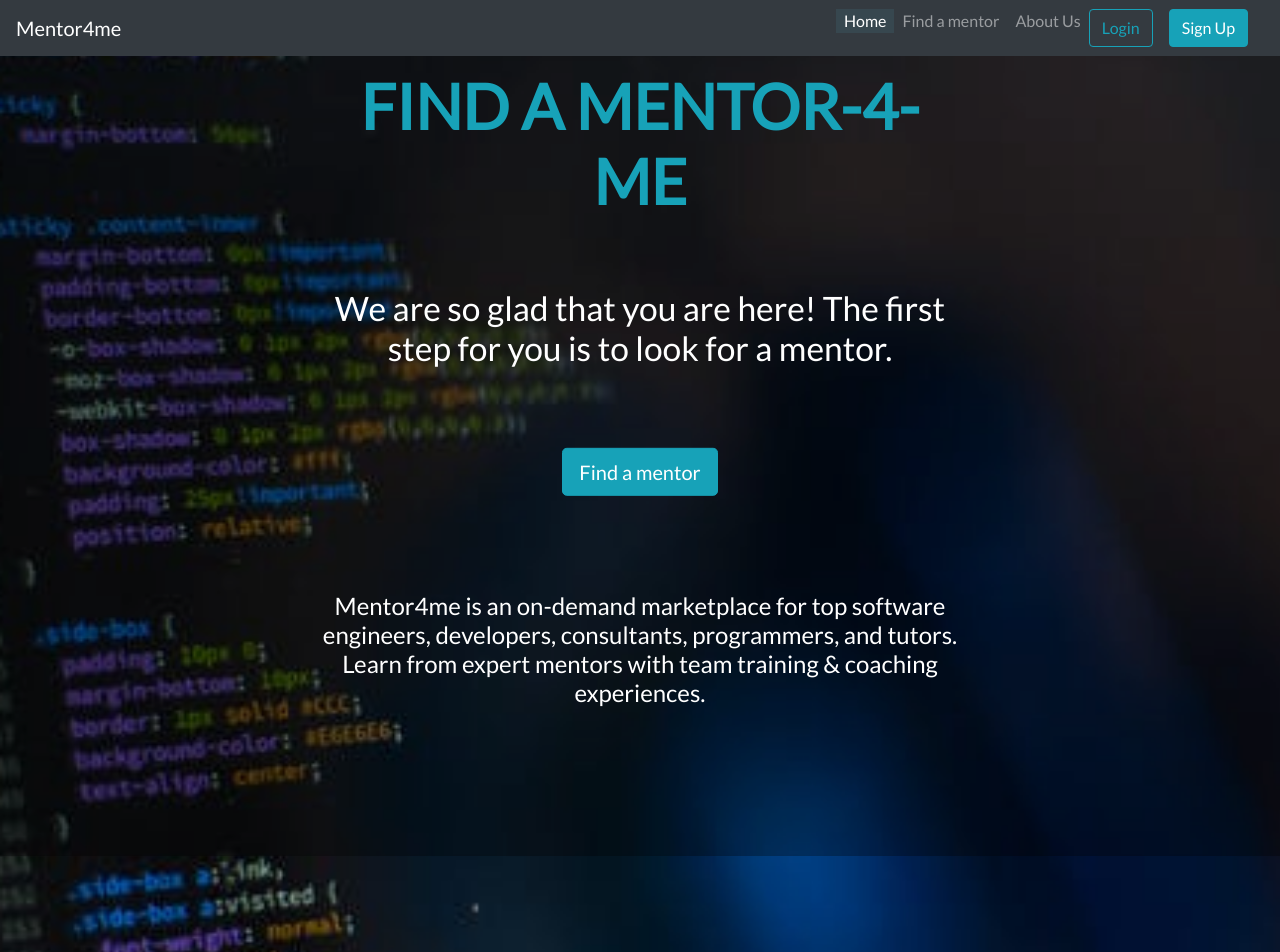
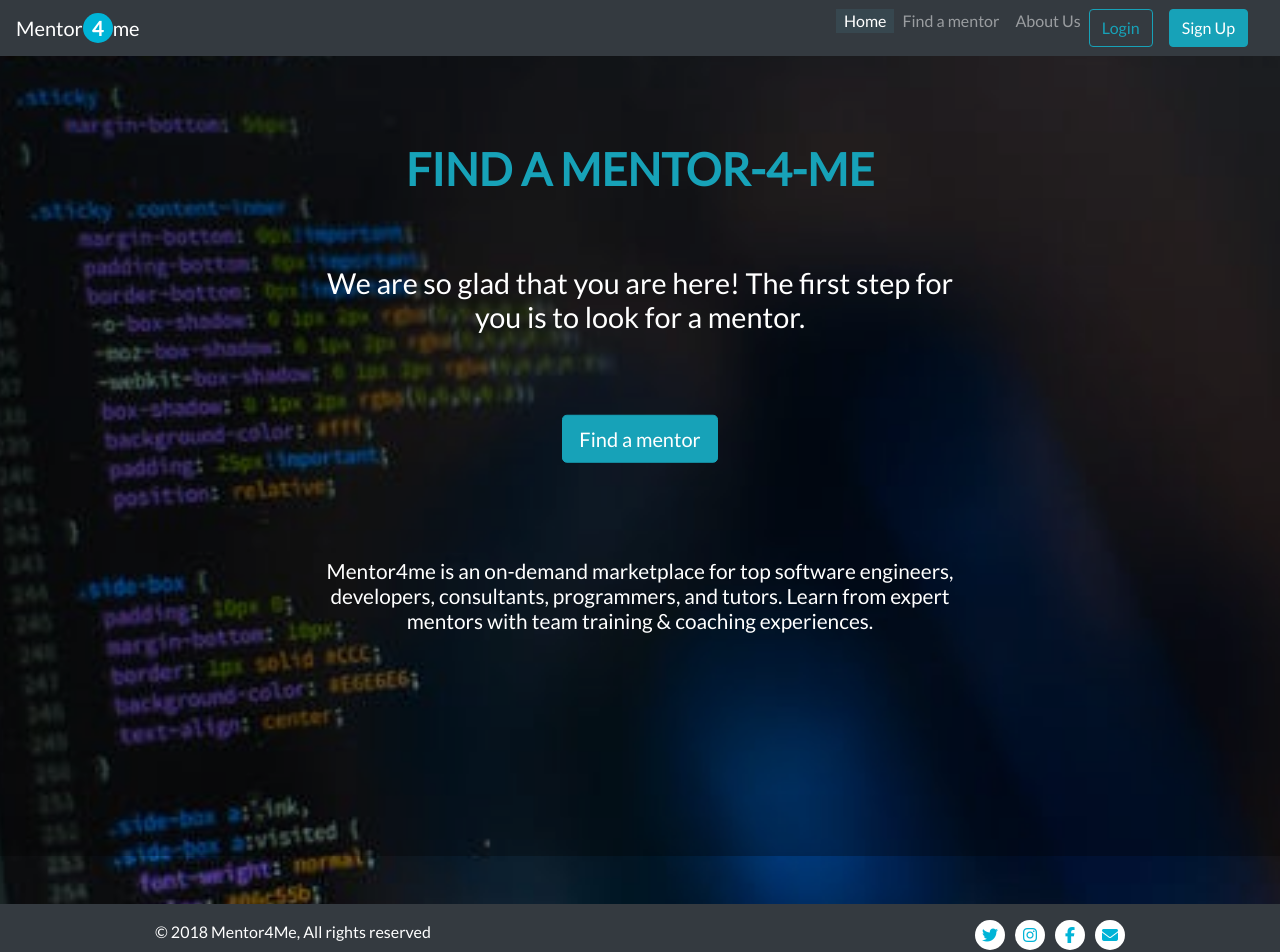
Before and after one commit to 8-27-a/final-project, a React (Create React App) app in the folder client/: page / in a window 1280 px wide. Shown: the top 952 px of the page. Built offline with nearby package versions, Linux system fonts and the light colour scheme.

Commit message:
added brand logo, rounded social media icons

```diff
--- a/client/src/App.css
+++ b/client/src/App.css
@@ -10,6 +10,18 @@ body {
   font-family: 'Lato', sans-serif;
   background-color: #2d4262;
   color: #0f283a;
+}
+
+.navbar-brand span {
+  width: 30px;
+  height: 30px;
+  line-height: 30px;
+  text-align: center;
+  display: inline-block;
+  border-radius: 50px;
+  font-size: 20px;
+  font-weight: 900;
+  background-color: #00b4d7;
 }
 
 .container {
--- a/client/src/components/Footer/index.js
+++ b/client/src/components/Footer/index.js
@@ -2,37 +2,41 @@ import React from "react";
 import "./style.css";
 
 const Footer = () => (
-  <footer className="my-5 pt-5 text-muted text-small">
+  <footer className="mt-5 py-3 text-muted text-small">
     <div className="container">
       <div className="row">
         <div className="copyright col-md-6">
-          <p>&copy; 2018 Mentor4Me, All rights reserved</p>
+          <p className="mb-0">&copy; 2018 Mentor4Me, All rights reserved</p>
         </div>
         <div className="col-md-6 social-media">
           <a
-            className="fa fa-envelope"
             href="mailto:mentor4me@gmail.com"
             target="_blank"
             rel="noopener noreferrer"
-          />
+          >
+            <i className="fa fa-envelope" />
+          </a>
           <a
-            className="fa fa-facebook"
             href="http://facebook.com/mentor4mecoding"
             target="_blank"
             rel="noopener noreferrer"
-          />
+          >
+            <i className="fa fa-facebook" />
+          </a>
           <a
-            className="fa fa-instagram"
             href="http://instagram.com/mentor4me"
             target="_blank"
             rel="noopener noreferrer"
-          />
+          >
+            <i className="fa fa-instagram" />
+          </a>
           <a
-            className="fa fa-twitter"
             href="https://twitter.com/Mentor4MeCoding"
             target="_blank"
             rel="noopener noreferrer"
-          />
+          >
+            <i className="fa fa-twitter" />
+          </a>
         </div>
       </div>
     </div>
--- a/client/src/components/Footer/style.css
+++ b/client/src/components/Footer/style.css
@@ -1,4 +1,5 @@
 footer {
+    background-color: #343a40;
     margin-top: 1rem;
     color: #fff;
 }
@@ -7,7 +8,16 @@ footer {
     color: #fff;
 }
 
-.social-media {
-    display: inline-flex;
-    justify-content: space-around;
+.social-media a {
+    height: 30px;
+    width: 30px;
+    line-height: 30px;
+    border-radius: 50px;
+    text-align: center;
+    background-color: #fff;
+    color: #00b4d7;
+    display: inline-block;
+    /* justify-content: flex-end; */
+    float: right;
+    margin-left: 10px;
 }
--- a/client/src/components/Header/index.js
+++ b/client/src/components/Header/index.js
@@ -45,7 +45,10 @@ class Header extends Component {
     return (
       <nav className="navbar navbar-expand-lg navbar-dark bg-dark">
         <NavLink className="navbar-brand text-center mr-5" to="/">
-          {brand}
+          {/* {brand} */}
+          Mentor
+          <span>4</span>
+          me
         </NavLink>
         <button
           className="navbar-toggler"
--- a/client/src/containers/Home.css
+++ b/client/src/containers/Home.css
@@ -36,7 +36,7 @@
   margin-top: 2rem;
   margin-bottom: 4.3rem;
   font-weight: 700;
-  font-Size: 3.9rem;
+  font-Size: 2.8rem;
   color: #17a2b8;
 }
 
@@ -44,11 +44,11 @@
   margin-bottom: 1rem;
   color: white;
   font-weight: 400;
-  font-size: 2.1rem;
+  font-size: 1.8rem;
 }
 
 .paragraph {
   margin-top: 2rem;
   color: white;
-  font-size: 1.5rem;
+  font-size: 1.3rem;
 }
--- a/client/src/containers/Profile.js
+++ b/client/src/containers/Profile.js
@@ -102,7 +102,7 @@ class Profile extends Component {
 
   render() {
     return (
-      <div className="bg-dark text-white py-5">
+      <div className="form control text-white py-5">
         <div className="container">
           <div className="row">
             <div className="col-md-6 mx-auto">
```
